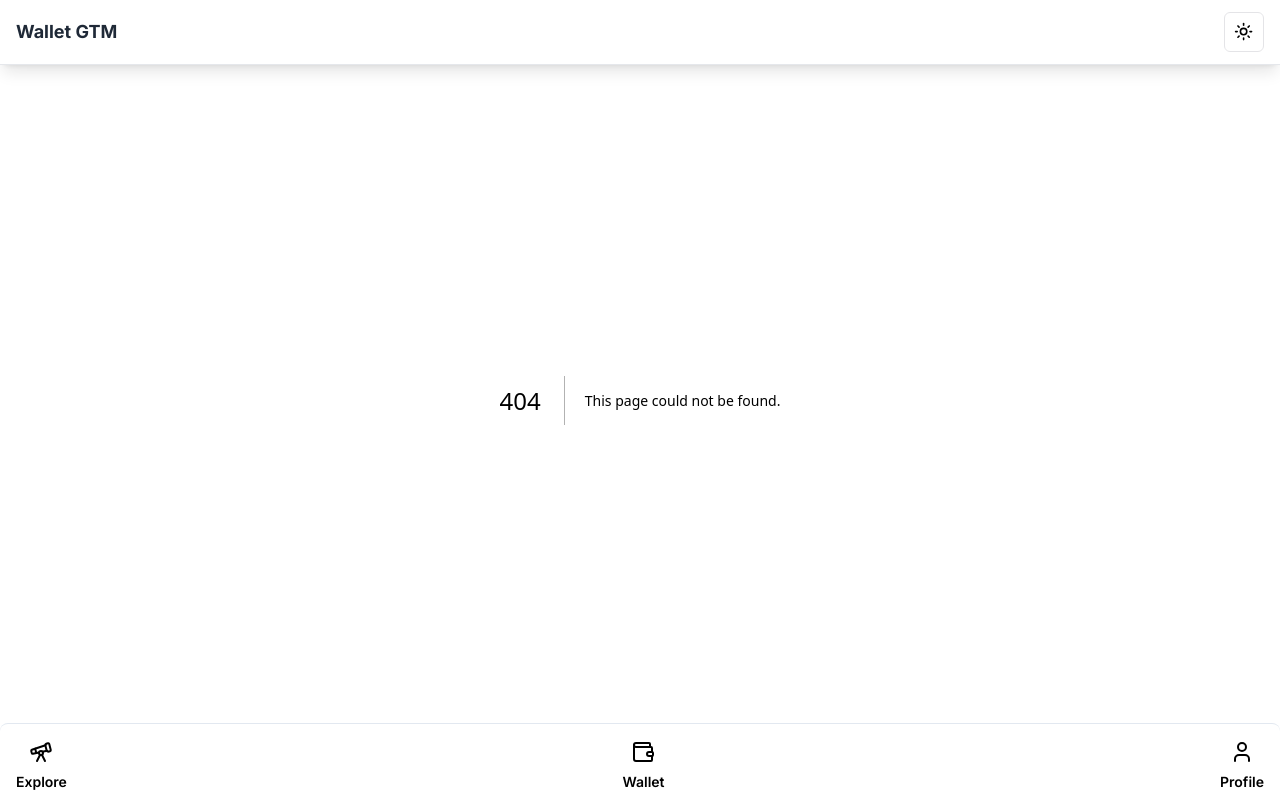
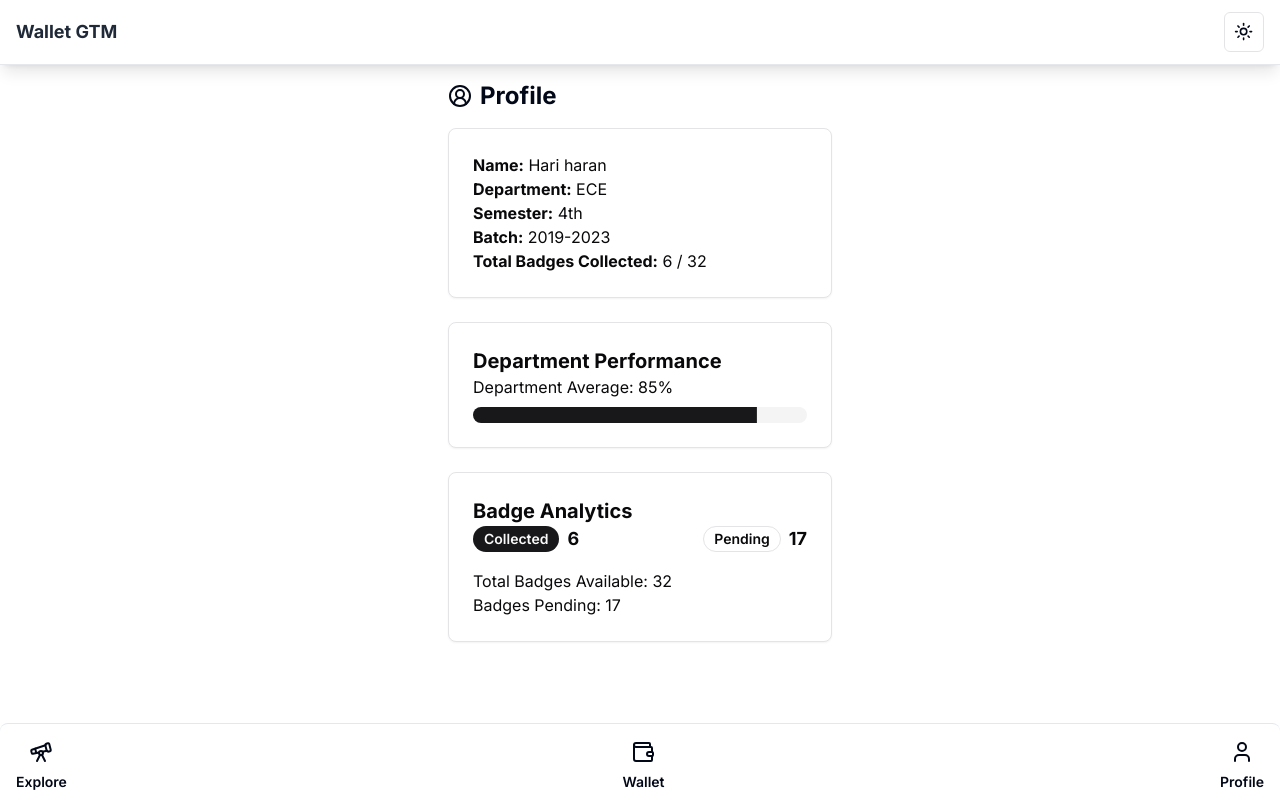
Before and after one commit to jagadhis/wallet-throw-away, a Next.js app: page /profile in a window 1280 px wide. Before the commit this address had no page. Built offline with nearby package versions, Linux system fonts and the light colour scheme.

Commit message:
feat: added profile screen

```diff
--- a/package.json
+++ b/package.json
@@ -10,6 +10,7 @@
   },
   "dependencies": {
     "@radix-ui/react-dropdown-menu": "^2.1.2",
+    "@radix-ui/react-progress": "^1.1.0",
     "@radix-ui/react-select": "^2.1.2",
     "@radix-ui/react-slot": "^1.1.0",
     "@radix-ui/react-tabs": "^1.1.1",
--- /dev/null
+++ b/src/app/(dashboard)/profile/page.tsx
@@ -0,0 +1,60 @@
+'use client'
+
+import {Card} from '@/components/ui/card';
+import {Badge} from '@/components/ui/badge';
+import {Progress} from '@/components/ui/progress';
+import {badgesData} from "@/data/badges-data";
+import {CircleUserRound} from "lucide-react";
+
+export default function Profile() {
+    const studentDetails = {
+        name: 'Hari haran',
+        department: 'ECE',
+        semester: '4th',
+        batch: '2019-2023',
+        totalBadges: badgesData.length,
+        badgesCollected: badgesData.filter(badge => badge.status === 'claimed').length,
+    };
+
+    const departmentAverage = 85;
+    const badgesPending = badgesData.filter(badge => badge.status === 'need to claim').length;
+
+    return (
+        <div className="pt-20 pb-12">
+            <div className="mb-4">
+                <h1 className="text-2xl font-bold flex items-center space-x-2">
+                    <CircleUserRound className="h-6 w-6"/>
+                    <span>Profile</span>
+                </h1>
+            </div>
+            <Card className="p-6 mb-6">
+                <p><strong>Name:</strong> {studentDetails.name}</p>
+                <p><strong>Department:</strong> {studentDetails.department}</p>
+                <p><strong>Semester:</strong> {studentDetails.semester}</p>
+                <p><strong>Batch:</strong> {studentDetails.batch}</p>
+                <p><strong>Total Badges
+                    Collected:</strong> {studentDetails.badgesCollected} / {studentDetails.totalBadges}</p>
+            </Card>
+            <Card className="p-6 mb-6">
+                <h2 className="text-xl font-bold">Department Performance</h2>
+                <p>Department Average: {departmentAverage}%</p>
+                <Progress value={departmentAverage} className="mt-2"/>
+            </Card>
+            <Card className="p-6">
+                <h2 className="text-xl font-bold">Badge Analytics</h2>
+                <div className="flex justify-between items-center mb-4">
+                    <div className="flex items-center space-x-2">
+                        <Badge variant="default" className="text-sm">Collected</Badge>
+                        <span className="text-lg font-bold">{studentDetails.badgesCollected}</span>
+                    </div>
+                    <div className="flex items-center space-x-2">
+                        <Badge variant="outline" className="text-sm">Pending</Badge>
+                        <span className="text-lg font-bold">{badgesPending}</span>
+                    </div>
+                </div>
+                <p>Total Badges Available: {studentDetails.totalBadges}</p>
+                <p>Badges Pending: {badgesPending}</p>
+            </Card>
+        </div>
+    );
+}
--- /dev/null
+++ b/src/components/ui/progress.tsx
@@ -0,0 +1,28 @@
+"use client"
+
+import * as React from "react"
+import * as ProgressPrimitive from "@radix-ui/react-progress"
+
+import { cn } from "@/lib/utils"
+
+const Progress = React.forwardRef<
+  React.ElementRef<typeof ProgressPrimitive.Root>,
+  React.ComponentPropsWithoutRef<typeof ProgressPrimitive.Root>
+>(({ className, value, ...props }, ref) => (
+  <ProgressPrimitive.Root
+    ref={ref}
+    className={cn(
+      "relative h-4 w-full overflow-hidden rounded-full bg-zinc-100 dark:bg-zinc-800",
+      className
+    )}
+    {...props}
+  >
+    <ProgressPrimitive.Indicator
+      className="h-full w-full flex-1 bg-zinc-900 transition-all dark:bg-zinc-50"
+      style={{ transform: `translateX(-${100 - (value || 0)}%)` }}
+    />
+  </ProgressPrimitive.Root>
+))
+Progress.displayName = ProgressPrimitive.Root.displayName
+
+export { Progress }
```
Also changed, not shown: 1 other file (tests, documents, lock files or other folders).
